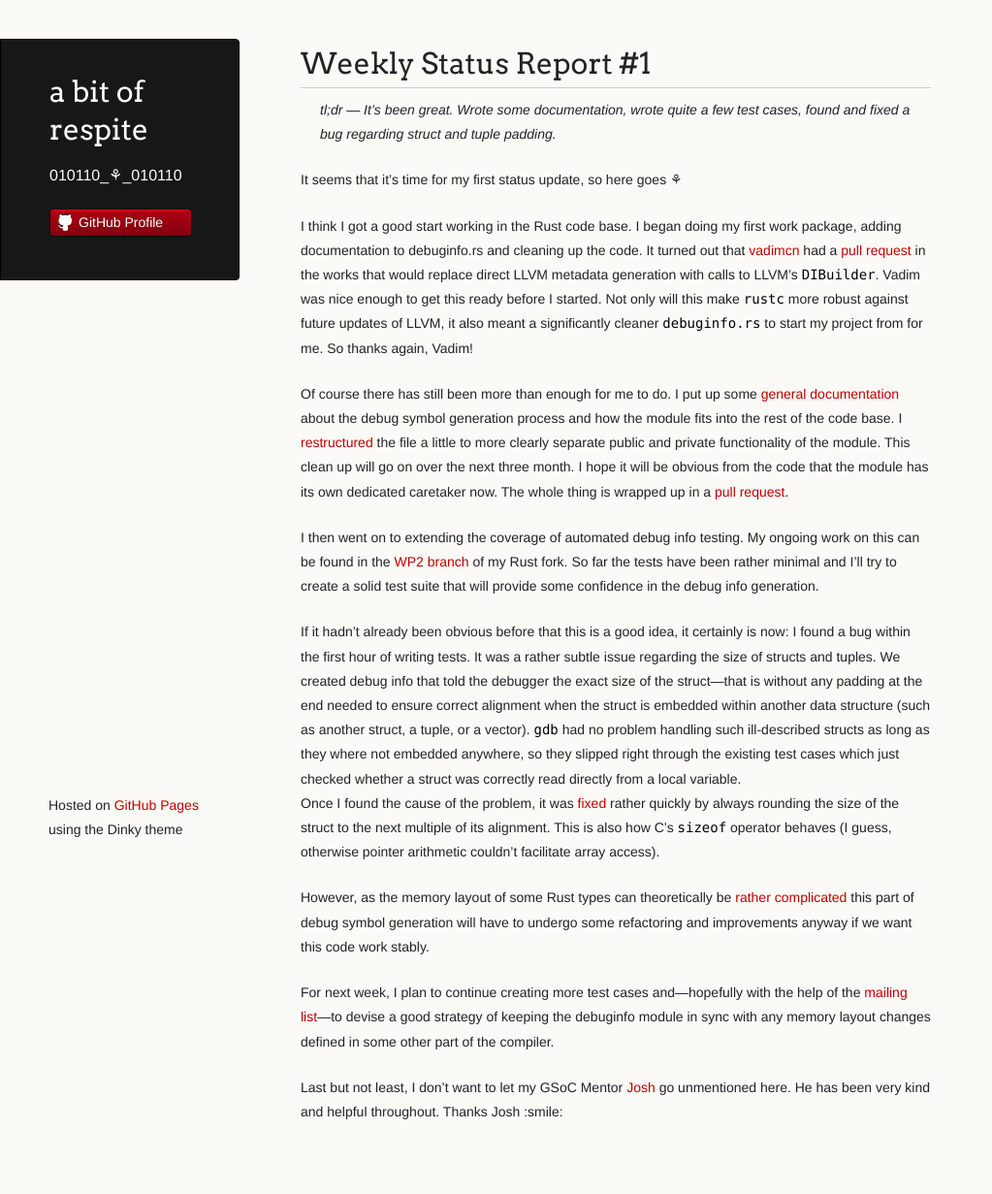
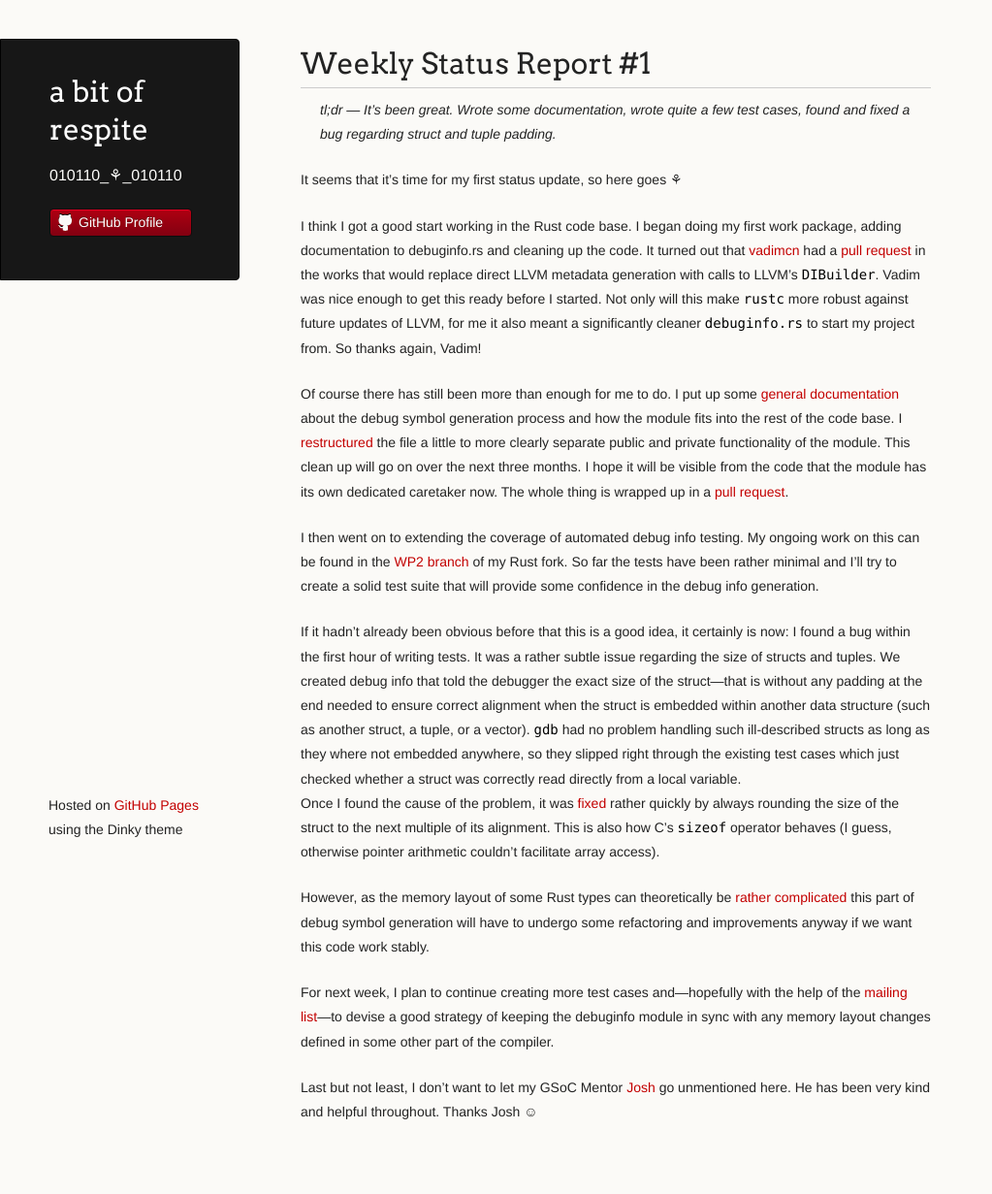
Before and after one commit to michaelwoerister/michaelwoerister.github.io, a Jekyll site: the page built from _posts/2013-06-21-Status-Update-1.md, in a window 1280 px wide. Shown: the whole page at 97% size, without its empty margins (0-1023 px from the left). Built offline with Jekyll 4.4.1, drawn with Linux system fonts in a browser that asks for light colours; Markdown is read by kramdown in place of the engine named in the settings.

Commit message:
Fixed some typos.

```diff
--- a/_posts/2013-06-21-Status-Update-1.md
+++ b/_posts/2013-06-21-Status-Update-1.md
@@ -15,15 +15,15 @@ adding documentation to debuginfo.rs and cleaning up the code. It turned out tha
 [vadimcn](https://github.com/vadimcn) had a [pull request](https://github.com/mozilla/rust/pull/7134)
 in the works that would replace direct LLVM metadata generation with calls to LLVM's
 `DIBuilder`. Vadim was nice enough to get this ready before I started. Not only will this make
-`rustc` more robust against future updates of LLVM, it also meant a significantly cleaner
-`debuginfo.rs` to start my project from for me. So thanks again, Vadim!
+`rustc` more robust against future updates of LLVM, for me it also meant a significantly cleaner
+`debuginfo.rs` to start my project from. So thanks again, Vadim!
 
 Of course there has still been more than enough for me to do. I put up some
 [general documentation](https://github.com/michaelwoerister/rust/commit/5d5311dc74b2bce19a754538dfd3c849e8c989ed)
 about the debug symbol generation process and how the module fits into the rest of the code base. I
 [restructured](https://github.com/michaelwoerister/rust/commit/290d35312a8c74d4652d2e8196234151f9efcabf)
 the file a little to more clearly separate public and private functionality of the module. This
-clean up will go on over the next three month. I hope it will be obvious from the code that the
+clean up will go on over the next three months. I hope it will be visible from the code that the
 module has its own dedicated caretaker now. The whole thing is wrapped up in a
 [pull request](https://github.com/mozilla/rust/pull/7255).
 
@@ -56,4 +56,4 @@ For next week, I plan to continue creating more test cases and―hopefully with
 debuginfo module in sync with any memory layout changes defined in some other part of the compiler.
 
 Last but not least, I don't want to let my GSoC Mentor [Josh](https://github.com/jdm/) go
-unmentioned here. He has been very kind and helpful throughout. Thanks Josh :smile:
+unmentioned here. He has been very kind and helpful throughout. Thanks Josh ☺
```
